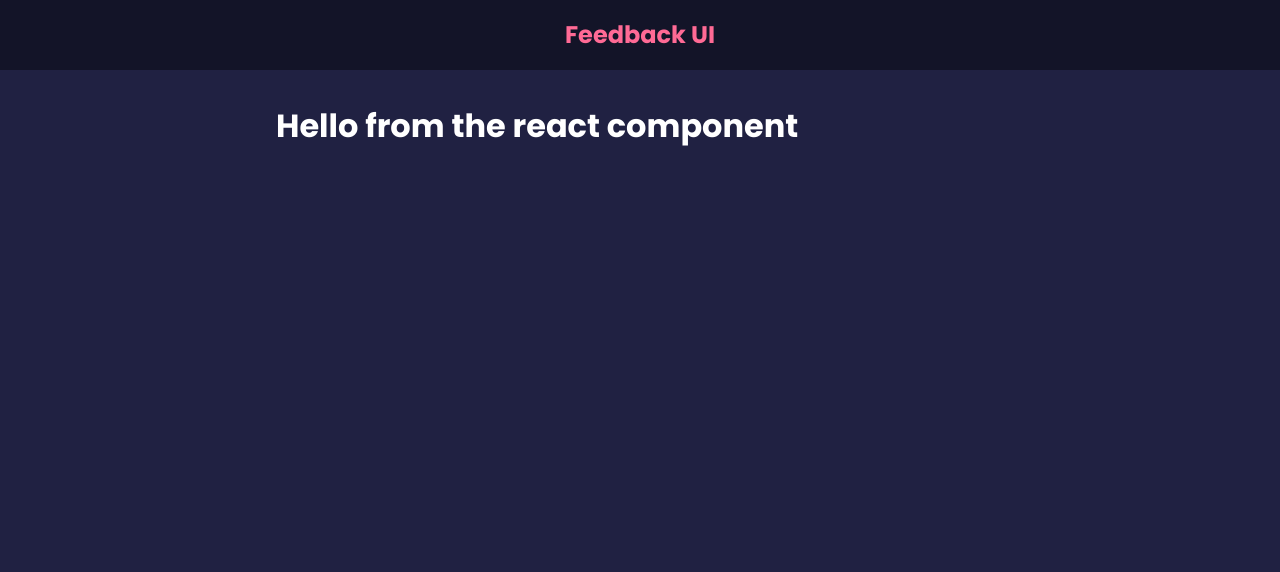
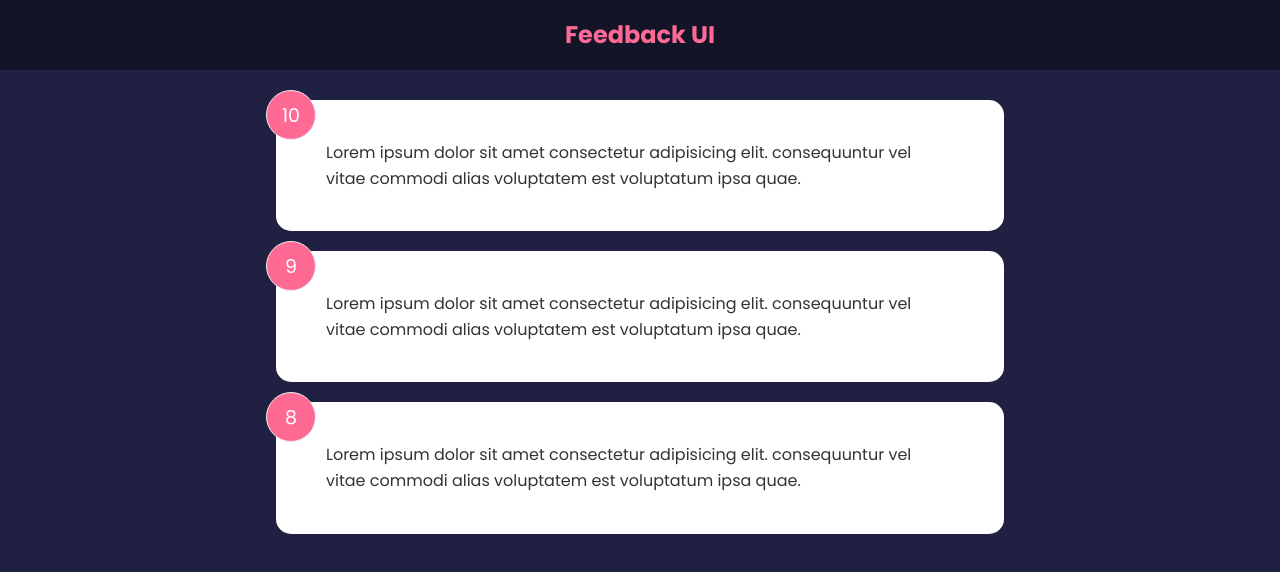
Before and after one commit to asimahmood/feedback-app, a React (Create React App) app: page / in a window 1280 px wide. Shown: the top 572 px of the page. Built offline with nearby package versions, Linux system fonts and the light colour scheme.

Commit message:
Added global state

```diff
--- a/src/App.js
+++ b/src/App.js
@@ -1,11 +1,14 @@
+import { useState } from 'react'
 import Header from './components/Header'
-
+import FeedbackList from './components/FeedbackList'
+import FeedbackData from './data/FeedbackData'
 function App() {
+  const [feedback, setFeedaback] = useState(FeedbackData)
   return (
     <>
       <Header />
       <div className='container'>
-        <h1>Hello from the react component</h1>
+        <FeedbackList feedback={feedback} />
       </div>
     </>
   )
--- /dev/null
+++ b/src/components/FeedBackItem.jsx
@@ -0,0 +1,10 @@
+function FeedBackItem({ item }) {
+  return (
+    <div className='card'>
+      <div className='num-display'>{item.rating}</div>
+      <div className='text-display'>{item.text}</div>
+    </div>
+  )
+}
+
+export default FeedBackItem
--- /dev/null
+++ b/src/components/FeedbackList.jsx
@@ -0,0 +1,16 @@
+import FeedBackItem from './FeedBackItem'
+
+function FeedbackList({ feedback }) {
+  if (!feedback || feedback.length === 0) {
+    return <p>No feedback yet</p>
+  }
+  return (
+    <div className='feedback-list'>
+      {feedback.map((item) => (
+        <FeedBackItem key={item.id} item={item} />
+      ))}
+    </div>
+  )
+}
+
+export default FeedbackList
--- /dev/null
+++ b/src/data/FeedbackData.js
@@ -0,0 +1,19 @@
+const FeedbackData = [
+  {
+    id: 1,
+    rating: 10,
+    text: 'Lorem ipsum dolor sit amet consectetur adipisicing elit. consequuntur vel vitae commodi alias voluptatem est voluptatum ipsa quae.',
+  },
+  {
+    id: 2,
+    rating: 9,
+    text: 'Lorem ipsum dolor sit amet consectetur adipisicing elit. consequuntur vel vitae commodi alias voluptatem est voluptatum ipsa quae.',
+  },
+  {
+    id: 3,
+    rating: 8,
+    text: 'Lorem ipsum dolor sit amet consectetur adipisicing elit. consequuntur vel vitae commodi alias voluptatem est voluptatum ipsa quae.',
+  },
+]
+
+export default FeedbackData
```
